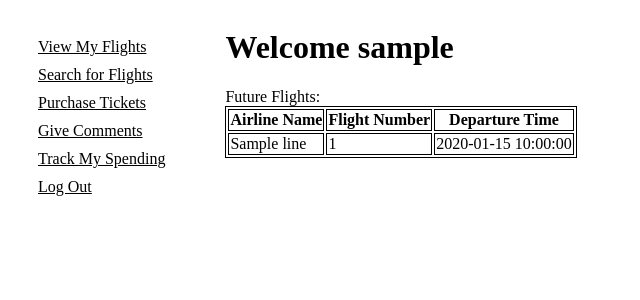
After one commit to RomolaZhang/DatabasesProject, a Flask app: template templates/customerHome.html in a window 1280 px wide. The commit adds this page. Shown: the top 300 px of the page, without its empty margins (0-640 px from the left). Run offline with Flask 2, Linux system fonts and the light colour scheme; the template is opened without the code that fills it: most values are stand-ins (such as "Sample title", 1, 10 or a date in 2020).

Commit message:
feat: hash

```diff
--- a/app.py
+++ b/app.py
@@ -1,6 +1,7 @@
 #Import Flask Library
 from flask import Flask, render_template, request, session, url_for, redirect
 from decimal import *
+from passlib.hash import sha256_crypt
 import pymysql.cursors
 
 #Initialize the app from Flask
@@ -19,6 +20,19 @@ conn = pymysql.connect(host='192.168.64.2',
 def hello():
     return render_template('index.html')
 
+@app.route('/customerHome')
+def customerHome():
+    email = session['email']
+    username = session['username']
+    cursor = conn.cursor();
+    query = 'SELECT * FROM ticket WHERE cust_email = %s'
+    cursor.execute(query, (email))
+    data1 = cursor.fetchall()
+    for each in data1:
+        print(each['airline_name'],each['flight_num'],each['dept_time'])
+    cursor.close()
+    return render_template('customerHome.html', username = username, flights=data1)
+
 #Define route for login
 @app.route('/login')
 def login():
@@ -35,25 +49,30 @@ def loginAuthCustomer():
     #grabs information from the forms
     email = request.form['email']
     password = request.form['password']
-    print(email, password)
     #cursor used to send queries
     cursor = conn.cursor()
     #executes query
-    query = 'SELECT * FROM customer WHERE email = %s and password = %s'
-    cursor.execute(query, (email, password))
+    query = 'SELECT * FROM customer WHERE email = %s'
+    cursor.execute(query, (email))
     #stores the results in a variable
     data = cursor.fetchone()
     #use fetchall() if you are expecting more than 1 data row
     cursor.close()
     error = None
     if(data):
-        #creates a session for the the user
-        #session is a built in
-        session['email'] = email
-        return redirect(url_for('customerhome'))
+        if(sha256_crypt.verify(password, data['password'])):
+            #creates a session for the the user
+            #session is a built in
+            session['email'] = email
+            session['username'] = data['name']
+            return redirect(url_for('customerHome'))
+        else:
+            #returns an error message to the html page
+            error = 'Invalid password'
+            return render_template('login.html', error=error)
     else:
         #returns an error message to the html page
-        error = 'Invalid password or username'
+        error = 'Invalid username'
         return render_template('login.html', error=error)
 
 @app.route('/loginAuthAgent', methods=['GET', 'POST'])
@@ -63,21 +82,26 @@ def loginAuthAgent():
     #cursor used to send queries
     cursor = conn.cursor()
     #executes query
-    query = 'SELECT * FROM booking_agent WHERE email = %s and password = %s'
-    cursor.execute(query, (email,password))
+    query = 'SELECT * FROM booking_agent WHERE email = %s'
+    cursor.execute(query, (email))
     #stores the results in a variable
     data = cursor.fetchone()
     #use fetchall() if you are expecting more than 1 data row
     cursor.close()
     error = None
     if(data):
-        #creates a session for the the user
-        #session is a built in
-        session['email'] = email
-        return redirect(url_for('agenthome'))
+        if(sha256_crypt.verify(password, data['password'])):
+            #creates a session for the the user
+            #session is a built in
+            session['email'] = email
+            return redirect(url_for('agentHome'))
+        else:
+            #returns an error message to the html page
+            error = 'Invalid password'
+            return render_template('login.html', error=error)
     else:
         #returns an error message to the html page
-        error = 'Invalid login or username'
+        error = 'Invalid username'
         return render_template('login.html', error=error)
 
 @app.route('/loginAuthStaff', methods=['GET', 'POST'])
@@ -87,20 +111,25 @@ def loginAuthStaff():
     #cursor used to send queries
     cursor = conn.cursor()
     #executes query
-    query = 'SELECT * FROM airline_staff WHERE username = %s and password = %s'
-    cursor.execute(query, (username, password))
+    query = 'SELECT * FROM airline_staff WHERE username = %s'
+    cursor.execute(query, (username))
     #stores the results in a variable
     data = cursor.fetchone()
     #use fetchall() if you are expecting more than 1 data row
     error = None
     if(data):
-        #creates a session for the the user
-        #session is a built in
-        session['username'] = username
-        return redirect(url_for('staffhome'))
+        if(sha256_crypt.verify(password, data['password'])):
+            #creates a session for the the user
+            #session is a built in
+            session['username'] = username
+            return redirect(url_for('staffHome'))
+        else:
+            #returns an error message to the html page
+            error = 'Invalid password'
+            return render_template('login.html', error=error)
     else:
         #returns an error message to the html page
-        error = 'Invalid login or username'
+        error = 'Invalid username'
         return render_template('login.html', error=error)
 
 
@@ -109,7 +138,7 @@ def loginAuthStaff():
 def registerAuthCustomer():
     #grabs information from the forms
     email = request.form['email']
-    password = request.form['password']
+    password = sha256_crypt.encrypt(request.form['password'])
     name = request.form['name']
     building_num = request.form['building_num']
     street = request.form['street']
--- a/static/css/style.css
+++ b/static/css/style.css
@@ -46,3 +46,23 @@ h1{
 #staffForm{
     display: none;
 }
+
+.container{
+    display: flex;
+    flex-direction: row;
+}
+
+.sidebar{
+    display: flex;
+    flex-direction: column;
+    margin: 30px;
+}
+
+.content{
+    margin-left: 30px;
+}
+
+.option{
+    margin-bottom: 10px;
+    text-decoration: underline;
+}
--- /dev/null
+++ b/templates/customerHome.html
@@ -0,0 +1,35 @@
+{% extends 'base.html' %}
+
+{% block head %}
+
+{% endblock %}
+{% block body %}
+<div class="container">
+    <div class="sidebar">
+        <div class="option">View My Flights</div>
+        <div class="option">Search for Flights</div>
+        <div class="option">Purchase Tickets</div>
+        <div class="option">Give Comments</div>
+        <div class="option">Track My Spending</div>
+        <div class="option">Log Out</div>
+    </div>
+
+    <div class="content">
+        <h1>Welcome {{username}}</h1>
+        <div>Future Flights:</div>
+        <table>
+            <th> Airline Name </th>
+            <th> Flight Number </th>
+            <th> Departure Time </th>
+            {% for line in flights %}
+            <tr>
+                <td>{{line['airline_name']}}</td>
+                <td>{{line['flight_num']}}</td>
+                <td>{{line['dept_time']}}</td>
+            </tr>
+            {% endfor %}
+        </table>
+    </div>
+</div>
+
+{% endblock %}
--- a/templates/index.html
+++ b/templates/index.html
@@ -21,8 +21,12 @@
     <form action="/searchFlights" method="POST">
         <input type="text" name = "dept_from" placeholder="place of departure" required/> </br>
         <input type="text" name = "arr_at" placeholder="destination" required/></br>
+        <div class="prompt">departure date</div>
         <input type="date" name = "dept_date" placeholder="departure date" required/></br>
-        <input type="date" name = "return_date" id="return_date" placeholder="return date"/></br>
+        <div id="return_date">
+            <div class="prompt">return date</div>
+            <input type="date" name = "return_date" placeholder="return date"/></br>
+        </div>
         <input type="submit" value = Search> <br>
     </form>
 </div>
```
